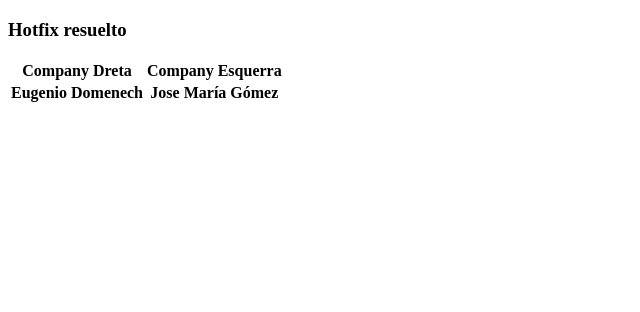
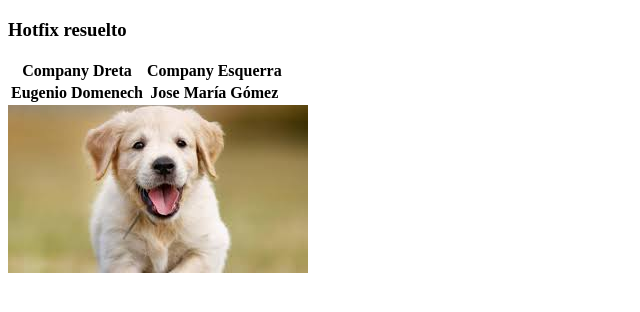
Before and after one commit to jameco147/examen_JavierMerino, a plain HTML site: page index.html in a window 1280 px wide. Shown: the whole page, without its empty margins (0-640 px from the left). Drawn offline with Linux system fonts and the light colour scheme.

Commit message:
Update index.html

```diff
--- a/index.html
+++ b/index.html
@@ -17,5 +17,6 @@
             <th>Jose María Gómez</th>
         </tr>
     </table>
+    <img src="perro.jpg" alt="">
 </body>
 </html>
```
